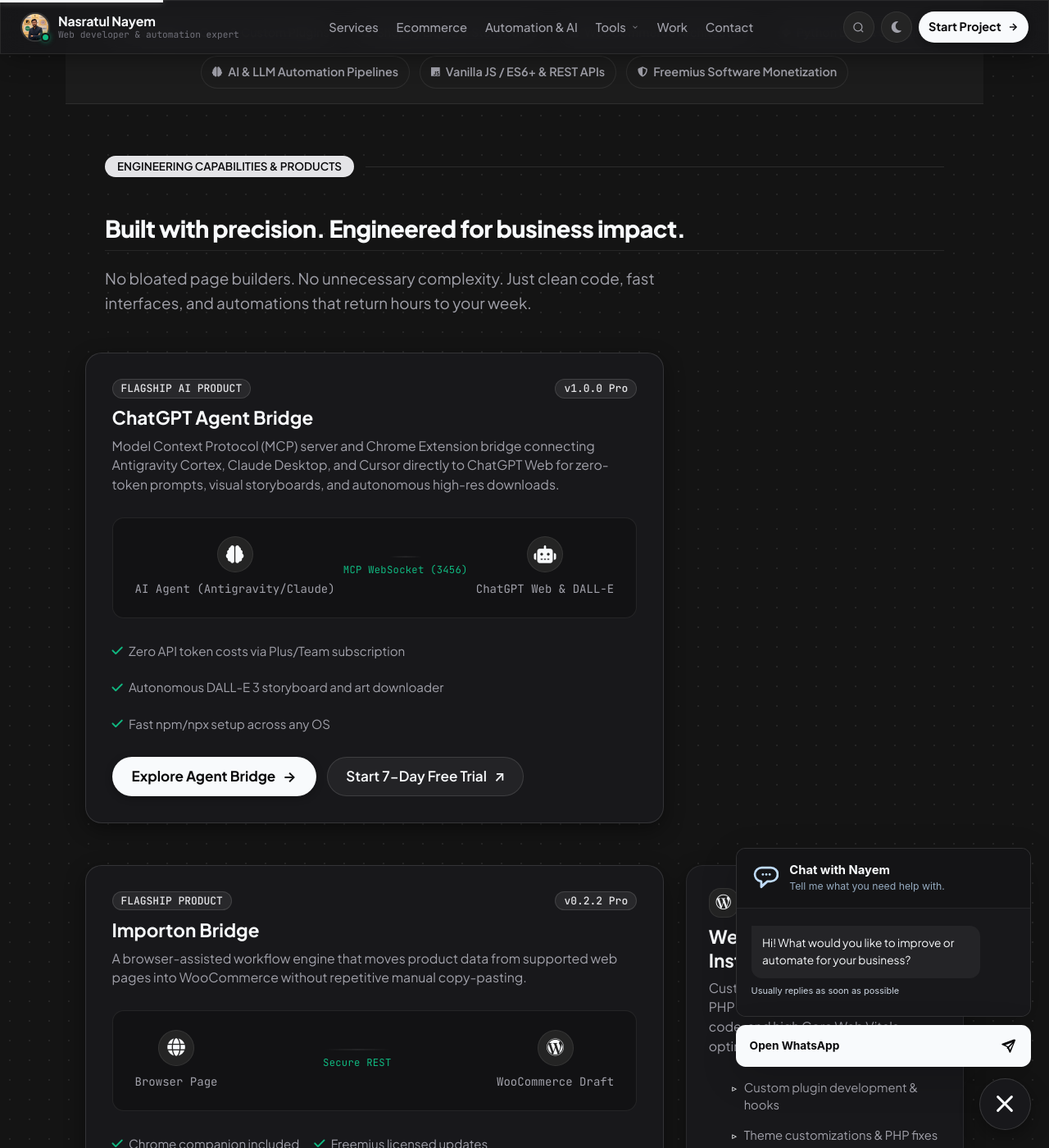
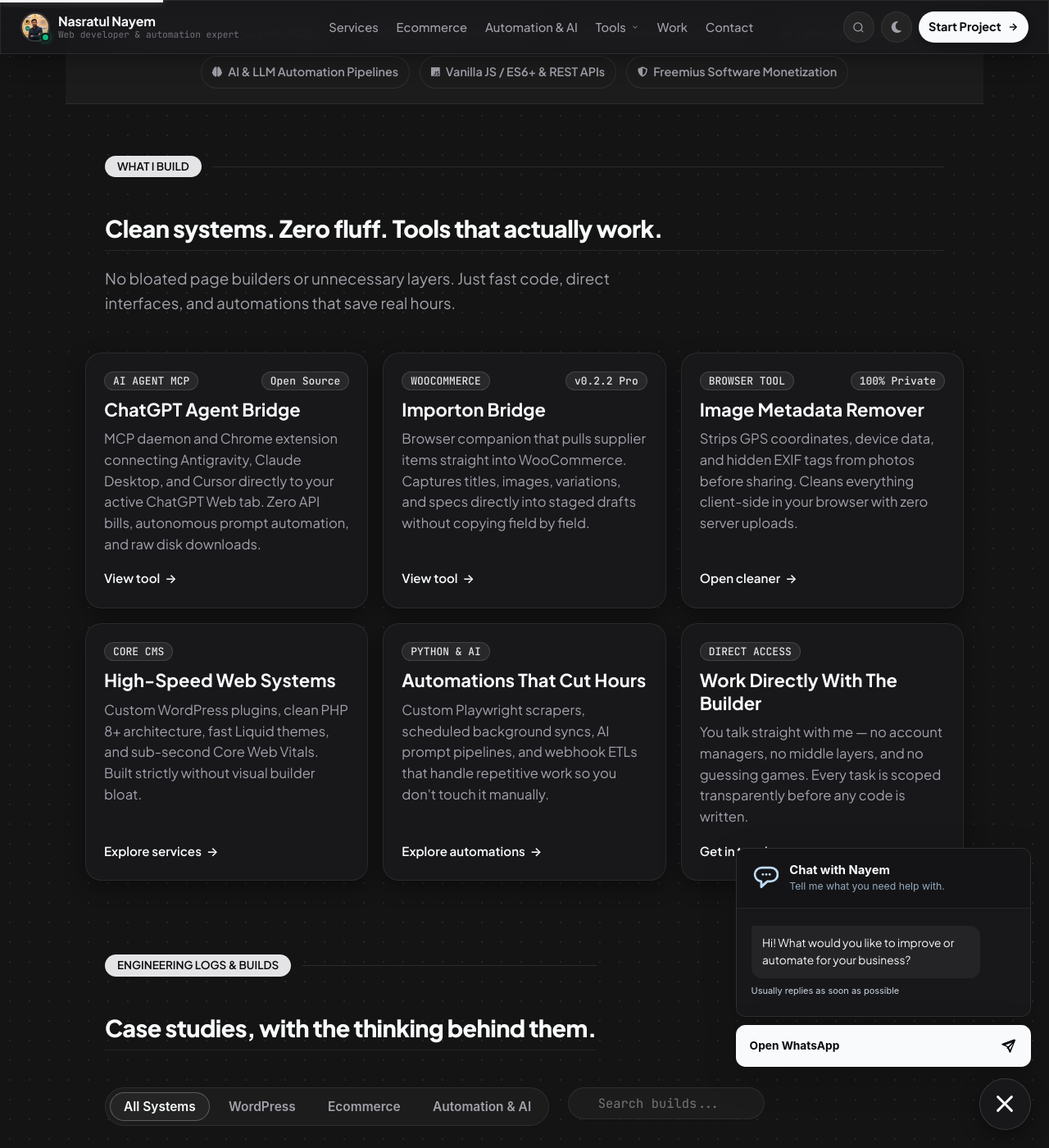
Before and after one commit to nasratulnayem/nasratulnayem.github.io, a Jekyll site: the page built from _pages/about.md, in a window 1280 px wide and 1400 px high, scrolled down 759 px. Shown: the whole window at 82% size. Built offline with Jekyll 4.4.1, drawn with Linux system fonts in a browser that asks for light colours; a style sheet for code colours, icons or effects is not loaded; some of the changed text lies outside the part shown.

Commit message:
feat: redesign homepage capability grid to clean 3-col layout without empty spaces, remove bloated buttons, and direct tone of voice

```diff
--- a/_includes/footer.html
+++ b/_includes/footer.html
@@ -2,13 +2,13 @@
 <div class="site-footer ht-footer">
   <div class="ht-footer__cta-band">
     <div class="ht-footer__cta-content">
-      <h2 class="ht-footer__cta-title">Have a project in mind or a process to automate?</h2>
-      <p class="ht-footer__cta-desc">Let’s turn slow manual workflows, messy stores, or custom feature requests into high-performance, automated systems.</p>
+      <h2 class="ht-footer__cta-title">Need a custom tool, store fix, or automation pipeline?</h2>
+      <p class="ht-footer__cta-desc">Direct engineering. No middle managers or agency delays. Just clean code delivered fast.</p>
     </div>
     <div class="ht-footer__cta-actions">
       <a class="ht-btn-glow" href="{{ base_path }}/contact/">
-        <span>Start a Conversation</span>
-        <span aria-hidden="true">→</span>
+        <span>Start a Project</span>
+        <span aria-hidden="true">&rarr;</span>
       </a>
       <button class="ht-btn-copy-mail" type="button" data-copy-email>
         <svg width="15" height="15" viewBox="0 0 24 24" fill="none" stroke="currentColor" stroke-width="2"><rect x="9" y="9" width="13" height="13" rx="2" ry="2"></rect><path d="M5 15H4a2 2 0 0 1-2-2V4a2 2 0 0 1 2-2h9a2 2 0 0 1 2 2v1"></path></svg>
@@ -23,13 +23,13 @@
         <span class="ht-footer__brand-dot"></span>
         <strong>{{ site.author.name }}</strong>
       </a>
-      <p class="ht-footer__tagline">Engineering high-performance WordPress systems, Shopify experiences, and autonomous Python &amp; AI automations.</p>
+      <p class="ht-footer__tagline">Direct, high-performance web systems, custom software tools, and autonomous AI automation pipelines.</p>
       <div class="ht-footer__stack-tags">
-        <span>WordPress Pro</span>
-        <span>WooCommerce</span>
+        <span>WordPress &amp; WooCommerce</span>
         <span>Shopify Liquid</span>
-        <span>Python Automations</span>
-        <span>AI Pipelines</span>
+        <span>Python &amp; AI Bots</span>
+        <span>Browser Extensions</span>
+        <span>MCP Servers</span>
       </div>
     </div>
 
--- a/_pages/about.md
+++ b/_pages/about.md
@@ -140,174 +140,95 @@
   <div class="ht-section-header">
     <div class="ht-eyebrow">
       <span class="ht-eyebrow-dot"></span>
-      <span>ENGINEERING CAPABILITIES &amp; PRODUCTS</span>
+      <span>WHAT I BUILD</span>
     </div>
-    <h2 id="bento-title" class="ht-section-title">Built with precision. Engineered for business impact.</h2>
-    <p class="ht-section-subtitle">No bloated page builders. No unnecessary complexity. Just clean code, fast interfaces, and automations that return hours to your week.</p>
+    <h2 id="bento-title" class="ht-section-title">Clean systems. Zero fluff. Tools that actually work.</h2>
+    <p class="ht-section-subtitle">No bloated page builders or unnecessary layers. Just fast code, direct interfaces, and automations that save real hours.</p>
   </div>
 
-  <div class="ht-bento-grid">
-    <!-- Bento 0: Flagship AI Agent Bridge (ChatGPT Agent Bridge) -->
-    <article class="bento-card bento-card--featured glow-card" style="margin-bottom: 24px; border: 1.5px solid #10b981;">
-      <div class="bento-card__badge-row">
-        <span class="ht-badge ht-badge--cyan">FLAGSHIP AI PRODUCT</span>
-        <span class="ht-badge ht-badge--green" style="background: rgba(16,185,129,0.15); color: #34d399; border-color: rgba(16,185,129,0.3);">v1.0.0 Pro</span>
+  <div class="ht-bento-grid" style="grid-template-columns: repeat(3, 1fr); gap: 18px;">
+    <!-- Card 1: ChatGPT Agent Bridge -->
+    <a class="bento-card glow-card" href="{{ '/tools/chatgpt-agent-bridge/' | relative_url }}" style="text-decoration: none !important; color: inherit !important; display: flex; flex-direction: column; padding: 22px; grid-column: span 1;">
+      <div class="bento-card__badge-row" style="margin-bottom: 10px;">
+        <span class="ht-badge ht-badge--cyan">AI AGENT MCP</span>
+        <span class="ht-badge ht-badge--green" style="background: rgba(16,185,129,0.15); color: #34d399; border-color: rgba(16,185,129,0.3);">Open Source</span>
       </div>
-      <div class="bento-card__header">
-        <h3 class="bento-card__title">ChatGPT Agent Bridge</h3>
-        <p class="bento-card__desc">Model Context Protocol (MCP) server and Chrome Extension bridge connecting Antigravity Cortex, Claude Desktop, and Cursor directly to ChatGPT Web for zero-token prompts, visual storyboards, and autonomous high-res downloads.</p>
+      <h3 class="bento-card__title" style="margin: 0 0 8px 0; font-size: 1.22rem; font-weight: 700; color: var(--ht-text-primary);">ChatGPT Agent Bridge</h3>
+      <p class="bento-card__desc" style="font-size: 0.92rem; color: var(--ht-text-secondary); line-height: 1.55; margin: 0 0 16px 0;">MCP daemon and Chrome extension connecting Antigravity, Claude Desktop, and Cursor directly to your active ChatGPT Web tab. Zero API bills, autonomous prompt automation, and raw disk downloads.</p>
+      <div style="margin-top: auto; display: flex; align-items: center; gap: 6px; font-size: 0.84rem; font-weight: 600; color: var(--ht-cyan);">
+        <span>View tool</span>
+        <span aria-hidden="true">&rarr;</span>
       </div>
+    </a>
 
-      <div class="bento-card__visual-bridge">
-        <div class="ht-bridge-step">
-          <div class="ht-bridge-icon"><i class="fas fa-brain" aria-hidden="true"></i></div>
-          <span>AI Agent (Antigravity/Claude)</span>
-        </div>
-        <div class="ht-bridge-arrow">
-          <span class="ht-bridge-pulse"></span>
-          <span class="ht-bridge-label">MCP WebSocket (3456)</span>
-        </div>
-        <div class="ht-bridge-step">
-          <div class="ht-bridge-icon"><i class="fas fa-robot" aria-hidden="true"></i></div>
-          <span>ChatGPT Web &amp; DALL-E</span>
-        </div>
+    <!-- Card 2: Importon Bridge -->
+    <a class="bento-card glow-card" href="{{ '/tools/importon-bridge/' | relative_url }}" style="text-decoration: none !important; color: inherit !important; display: flex; flex-direction: column; padding: 22px; grid-column: span 1;">
+      <div class="bento-card__badge-row" style="margin-bottom: 10px;">
+        <span class="ht-badge ht-badge--cyan">WOOCOMMERCE</span>
+        <span class="ht-badge">v0.2.2 Pro</span>
       </div>
+      <h3 class="bento-card__title" style="margin: 0 0 8px 0; font-size: 1.22rem; font-weight: 700; color: var(--ht-text-primary);">Importon Bridge</h3>
+      <p class="bento-card__desc" style="font-size: 0.92rem; color: var(--ht-text-secondary); line-height: 1.55; margin: 0 0 16px 0;">Browser companion that pulls supplier items straight into WooCommerce. Captures titles, images, variations, and specs directly into staged drafts without copying field by field.</p>
+      <div style="margin-top: auto; display: flex; align-items: center; gap: 6px; font-size: 0.84rem; font-weight: 600; color: var(--ht-cyan);">
+        <span>View tool</span>
+        <span aria-hidden="true">&rarr;</span>
+      </div>
+    </a>
 
-      <div class="bento-card__highlights">
-        <span><i class="fas fa-check" aria-hidden="true"></i> Zero API token costs via Plus/Team subscription</span>
-        <span><i class="fas fa-check" aria-hidden="true"></i> Autonomous DALL-E 3 storyboard and art downloader</span>
-        <span><i class="fas fa-check" aria-hidden="true"></i> Fast npm/npx setup across any OS</span>
+    <!-- Card 3: Image Metadata Remover -->
+    <a class="bento-card glow-card" href="{{ '/tools/image-metadata-cleaner/' | relative_url }}" style="text-decoration: none !important; color: inherit !important; display: flex; flex-direction: column; padding: 22px; grid-column: span 1;">
+      <div class="bento-card__badge-row" style="margin-bottom: 10px;">
+        <span class="ht-badge ht-badge--cyan">BROWSER TOOL</span>
+        <span class="ht-badge ht-badge--green" style="background: rgba(16,185,129,0.15); color: #34d399; border-color: rgba(16,185,129,0.3);">100% Private</span>
       </div>
+      <h3 class="bento-card__title" style="margin: 0 0 8px 0; font-size: 1.22rem; font-weight: 700; color: var(--ht-text-primary);">Image Metadata Remover</h3>
+      <p class="bento-card__desc" style="font-size: 0.92rem; color: var(--ht-text-secondary); line-height: 1.55; margin: 0 0 16px 0;">Strips GPS coordinates, device data, and hidden EXIF tags from photos before sharing. Cleans everything client-side in your browser with zero server uploads.</p>
+      <div style="margin-top: auto; display: flex; align-items: center; gap: 6px; font-size: 0.84rem; font-weight: 600; color: var(--ht-cyan);">
+        <span>Open cleaner</span>
+        <span aria-hidden="true">&rarr;</span>
+      </div>
+    </a>
 
-      <div class="bento-card__actions">
-        <a class="ht-btn-primary" href="{{ '/tools/chatgpt-agent-bridge/' | relative_url }}">
-          <span>Explore Agent Bridge</span>
-          <span aria-hidden="true">&rarr;</span>
-        </a>
-        <a class="ht-btn-secondary" href="#" onclick="openTrialPopup(event)">
-          <span>Start 7-Day Free Trial</span>
-          <span aria-hidden="true">&nearr;</span>
-        </a>
+    <!-- Card 4: Web & WordPress Engineering -->
+    <a class="bento-card glow-card" href="{{ '/services/' | relative_url }}" style="text-decoration: none !important; color: inherit !important; display: flex; flex-direction: column; padding: 22px; grid-column: span 1;">
+      <div class="bento-card__badge-row" style="margin-bottom: 10px;">
+        <span class="ht-badge">CORE CMS</span>
       </div>
-    </article>
+      <h3 class="bento-card__title" style="margin: 0 0 8px 0; font-size: 1.22rem; font-weight: 700; color: var(--ht-text-primary);">High-Speed Web Systems</h3>
+      <p class="bento-card__desc" style="font-size: 0.92rem; color: var(--ht-text-secondary); line-height: 1.55; margin: 0 0 16px 0;">Custom WordPress plugins, clean PHP 8+ architecture, fast Liquid themes, and sub-second Core Web Vitals. Built strictly without visual builder bloat.</p>
+      <div style="margin-top: auto; display: flex; align-items: center; gap: 6px; font-size: 0.84rem; font-weight: 600; color: var(--ht-cyan);">
+        <span>Explore services</span>
+        <span aria-hidden="true">&rarr;</span>
+      </div>
+    </a>
 
-    <!-- Bento 1: Flagship SaaS Product (Importon Bridge) -->
-    <article class="bento-card bento-card--featured glow-card">
-      <div class="bento-card__badge-row">
-        <span class="ht-badge ht-badge--cyan">FLAGSHIP PRODUCT</span>
-        <span class="ht-badge ht-badge--green">v0.2.2 Pro</span>
+    <!-- Card 5: Automations & Bots -->
+    <a class="bento-card glow-card" href="{{ '/automation/' | relative_url }}" style="text-decoration: none !important; color: inherit !important; display: flex; flex-direction: column; padding: 22px; grid-column: span 1;">
+      <div class="bento-card__badge-row" style="margin-bottom: 10px;">
+        <span class="ht-badge">PYTHON &amp; AI</span>
       </div>
-      <div class="bento-card__header">
-        <h3 class="bento-card__title">Importon Bridge</h3>
-        <p class="bento-card__desc">A browser-assisted workflow engine that moves product data from supported web pages into WooCommerce without repetitive manual copy-pasting.</p>
+      <h3 class="bento-card__title" style="margin: 0 0 8px 0; font-size: 1.22rem; font-weight: 700; color: var(--ht-text-primary);">Automations That Cut Hours</h3>
+      <p class="bento-card__desc" style="font-size: 0.92rem; color: var(--ht-text-secondary); line-height: 1.55; margin: 0 0 16px 0;">Custom Playwright scrapers, scheduled background syncs, AI prompt pipelines, and webhook ETLs that handle repetitive work so you don't touch it manually.</p>
+      <div style="margin-top: auto; display: flex; align-items: center; gap: 6px; font-size: 0.84rem; font-weight: 600; color: var(--ht-cyan);">
+        <span>Explore automations</span>
+        <span aria-hidden="true">&rarr;</span>
       </div>
+    </a>
 
-      <div class="bento-card__visual-bridge">
-        <div class="ht-bridge-step">
-          <div class="ht-bridge-icon"><i class="fas fa-globe" aria-hidden="true"></i></div>
-          <span>Browser Page</span>
-        </div>
-        <div class="ht-bridge-arrow">
-          <span class="ht-bridge-pulse"></span>
-          <span class="ht-bridge-label">Secure REST</span>
-        </div>
-        <div class="ht-bridge-step">
-          <div class="ht-bridge-icon"><i class="fab fa-wordpress" aria-hidden="true"></i></div>
-          <span>WooCommerce Draft</span>
-        </div>
+    <!-- Card 6: Direct Access Partnership -->
+    <a class="bento-card glow-card" href="{{ '/contact/' | relative_url }}" style="text-decoration: none !important; color: inherit !important; display: flex; flex-direction: column; padding: 22px; grid-column: span 1;">
+      <div class="bento-card__badge-row" style="margin-bottom: 10px;">
+        <span class="ht-badge ht-badge--green" style="background: rgba(16,185,129,0.15); color: #34d399; border-color: rgba(16,185,129,0.3);">DIRECT ACCESS</span>
       </div>
-
-      <div class="bento-card__highlights">
-        <span><i class="fas fa-check" aria-hidden="true"></i> Chrome companion included</span>
-        <span><i class="fas fa-check" aria-hidden="true"></i> Freemius licensed updates</span>
-        <span><i class="fas fa-check" aria-hidden="true"></i> 14-day refund window</span>
+      <h3 class="bento-card__title" style="margin: 0 0 8px 0; font-size: 1.22rem; font-weight: 700; color: var(--ht-text-primary);">Work Directly With The Builder</h3>
+      <p class="bento-card__desc" style="font-size: 0.92rem; color: var(--ht-text-secondary); line-height: 1.55; margin: 0 0 16px 0;">You talk straight with me — no account managers, no middle layers, and no guessing games. Every task is scoped transparently before any code is written.</p>
+      <div style="margin-top: auto; display: flex; align-items: center; gap: 6px; font-size: 0.84rem; font-weight: 600; color: var(--ht-cyan);">
+        <span>Get in touch</span>
+        <span aria-hidden="true">&rarr;</span>
       </div>
-
-      <div class="bento-card__actions">
-        <a class="ht-btn-primary" href="{{ '/tools/importon-bridge/' | relative_url }}">
-          <span>See How It Works</span>
-          <span aria-hidden="true">→</span>
-        </a>
-        <a class="ht-btn-secondary" href="#" onclick="openTrialPopup(event)">
-          <span>Start 7-Day Free Trial</span>
-          <span aria-hidden="true">↗</span>
-        </a>
-      </div>
-    </article>
-
-    <!-- Bento 2: High-Speed Web & WordPress -->
-    <article class="bento-card glow-card">
-      <div class="bento-card__badge-row">
-        <div class="bento-card__icon-box">
-          <i class="fab fa-wordpress-simple" aria-hidden="true"></i>
-        </div>
-        <span class="ht-badge">WEB ENGINEERING</span>
-      </div>
-      <h3 class="bento-card__title">Websites That Feel Instant</h3>
-      <p class="bento-card__desc">Custom WordPress themes, clean PHP 8+ plugins, responsive frontend code, and high Core Web Vitals optimization.</p>
-      <ul class="bento-card__list">
-        <li>Custom plugin development &amp; hooks</li>
-        <li>Theme customizations &amp; PHP fixes</li>
-        <li>Speed &amp; Core Web Vitals tune-up</li>
-      </ul>
-      <a class="bento-card__link" href="{{ '/services/' | relative_url }}">Explore web services <span aria-hidden="true">→</span></a>
-    </article>
-
-    <!-- Bento 3: Ecommerce Growth -->
-    <article class="bento-card glow-card">
-      <div class="bento-card__badge-row">
-        <div class="bento-card__icon-box">
-          <i class="fas fa-shopping-cart" aria-hidden="true"></i>
-        </div>
-        <span class="ht-badge">ECOMMERCE</span>
-      </div>
-      <h3 class="bento-card__title">Stores That Convert</h3>
-      <p class="bento-card__desc">Shopify Liquid section engineering and WooCommerce checkout optimization designed to reduce drop-offs and manage large catalogs.</p>
-      <ul class="bento-card__list">
-        <li>Shopify Liquid custom sections</li>
-        <li>WooCommerce product page galleries</li>
-        <li>Catalog import &amp; synchronization</li>
-      </ul>
-      <a class="bento-card__link" href="{{ '/ecommerce/' | relative_url }}">Explore ecommerce <span aria-hidden="true">→</span></a>
-    </article>
-
-    <!-- Bento 4: Autonomous Python & AI Automations -->
-    <article class="bento-card glow-card">
-      <div class="bento-card__badge-row">
-        <div class="bento-card__icon-box">
-          <i class="fas fa-robot" aria-hidden="true"></i>
-        </div>
-        <span class="ht-badge">AUTOMATION &amp; AI</span>
-      </div>
-      <h3 class="bento-card__title">Automations That Return Time</h3>
-      <p class="bento-card__desc">Custom Python bots, Playwright scrapers, scheduled syncs, and AI LLM integrations that do the repetitive heavy lifting.</p>
-      <ul class="bento-card__list">
-        <li>Data scraping &amp; structured cleanup</li>
-        <li>AI content generation &amp; categorization</li>
-        <li>CRM, Google Sheets &amp; Webhook pipelines</li>
-      </ul>
-      <a class="bento-card__link" href="{{ '/automation/' | relative_url }}">Explore automations <span aria-hidden="true">→</span></a>
-    </article>
-
-    <!-- Bento 5: Engineering SLA & Communication -->
-    <article class="bento-card glow-card">
-      <div class="bento-card__badge-row">
-        <div class="bento-card__icon-box">
-          <i class="fas fa-bolt" aria-hidden="true"></i>
-        </div>
-        <span class="ht-badge ht-badge--green">DIRECT ACCESS</span>
-      </div>
-      <h3 class="bento-card__title">Clear Engineering Partnership</h3>
-      <p class="bento-card__desc">Work directly with the builder. No bloated agency retainers, no account manager delays, and clear transparent scoping before any line of code is written.</p>
-      <div class="ht-sla-chip">
-        <span class="ht-status-pulse"></span>
-        <span>Guaranteed &lt; 24h Response SLA</span>
-      </div>
-      <a class="bento-card__link" href="{{ '/contact/' | relative_url }}">Discuss your project <span aria-hidden="true">→</span></a>
-    </article>
+    </a>
   </div>
 </section>
-
 <!-- Filterable Engineering Case Studies & Build Notes -->
 <section class="ht-work-section" aria-labelledby="work-title">
   <div class="ht-section-header ht-section-header--split">
```
